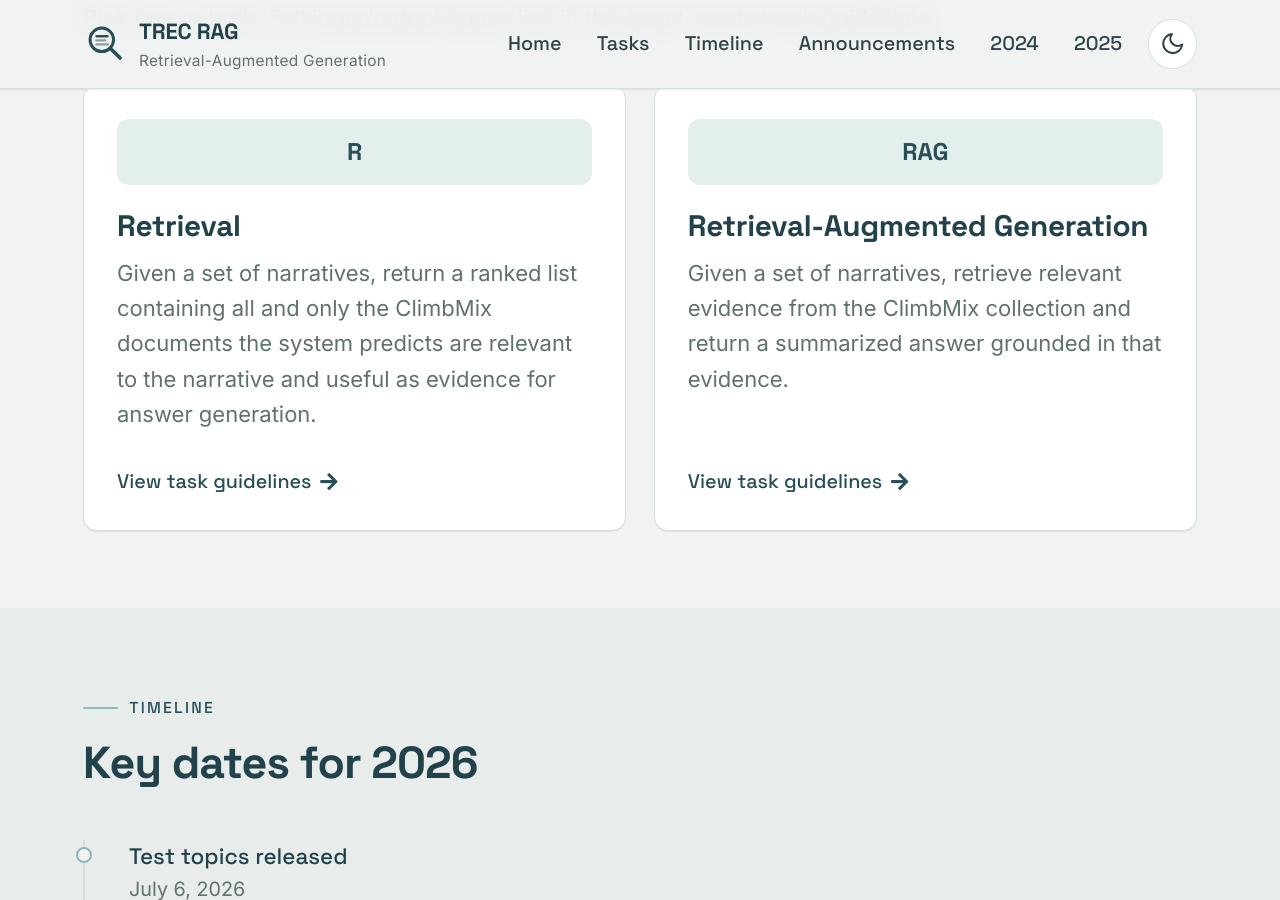
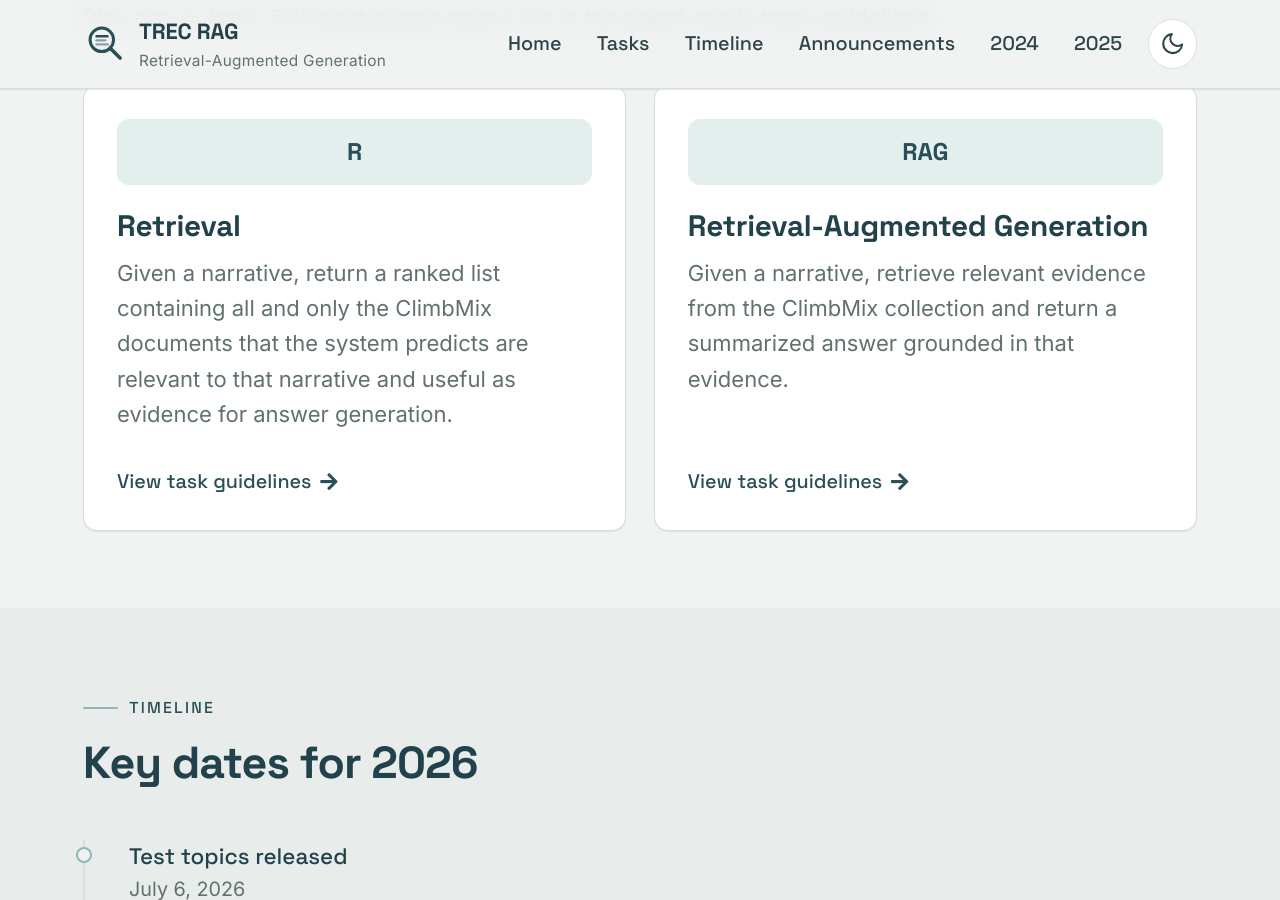
Before and after one commit to TREC-RAG/trec-rag.github.io, a Jekyll site: the page built from docs/index.md, in a window 1280 px wide and 900 px high, scrolled down 2734 px. Built offline with Jekyll 4.4.1, drawn with Linux system fonts in a browser that asks for light colours; cached includes are drawn as plain includes.

Commit message:
making grammatical edits

```diff
--- a/docs/_data/home.yml
+++ b/docs/_data/home.yml
@@ -80,11 +80,11 @@
 tasks:
   - mark: "R"
     title: "Retrieval"
-    body: "Given a set of narratives, return a ranked list containing all and only the ClimbMix documents the system predicts are relevant to the narrative and useful as evidence for answer generation."
+    body: "Given a narrative, return a ranked list containing all and only the ClimbMix documents that the system predicts are relevant to that narrative and useful as evidence for answer generation."
     url: "https://github.com/TREC-RAG/trec-rag-skills/blob/main/skills/trec-rag-2026-track-guidelines/references/retrieval-task.md"
   - mark: "RAG"
     title: "Retrieval-Augmented Generation"
-    body: "Given a set of narratives, retrieve relevant evidence from the ClimbMix collection and return a summarized answer grounded in that evidence."
+    body: "Given a narrative, retrieve relevant evidence from the ClimbMix collection and return a summarized answer grounded in that evidence."
     url: "https://github.com/TREC-RAG/trec-rag-skills/blob/main/skills/trec-rag-2026-track-guidelines/references/rag-task.md"
 
 # Timeline
```
